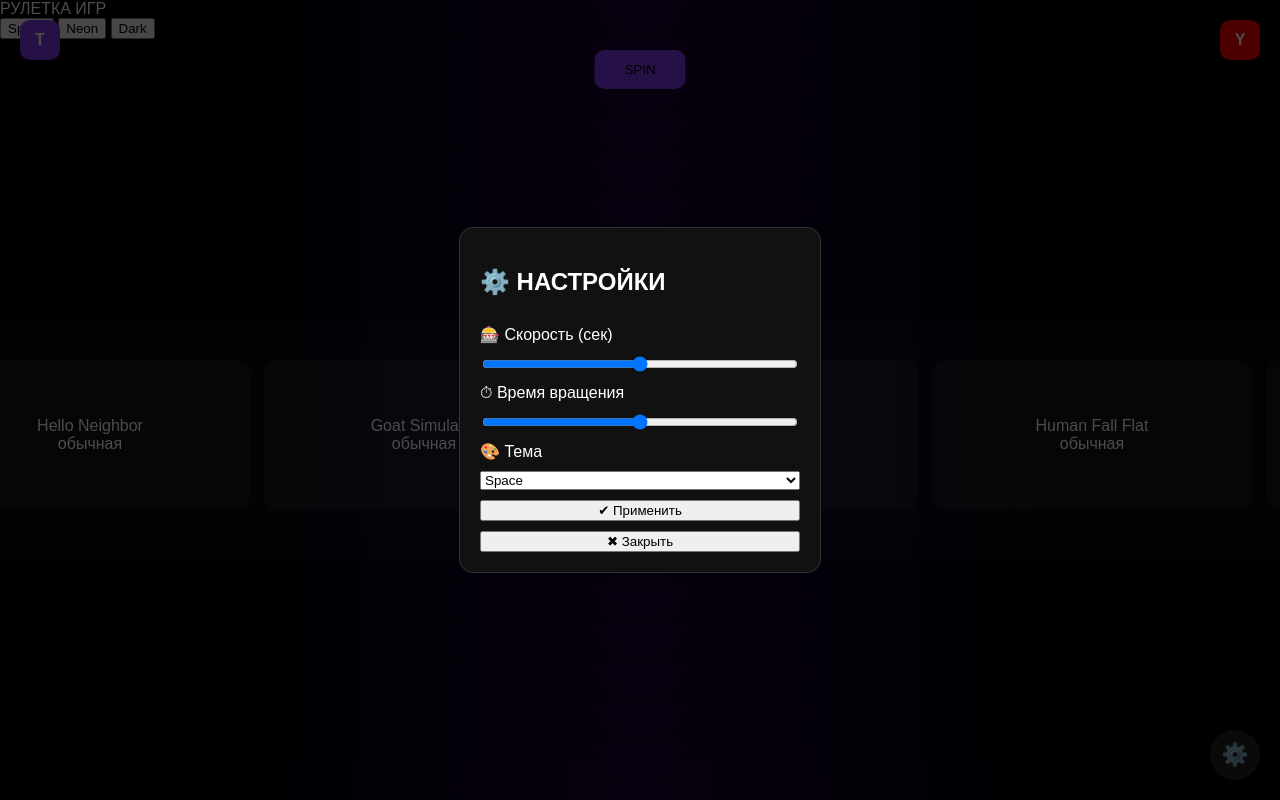
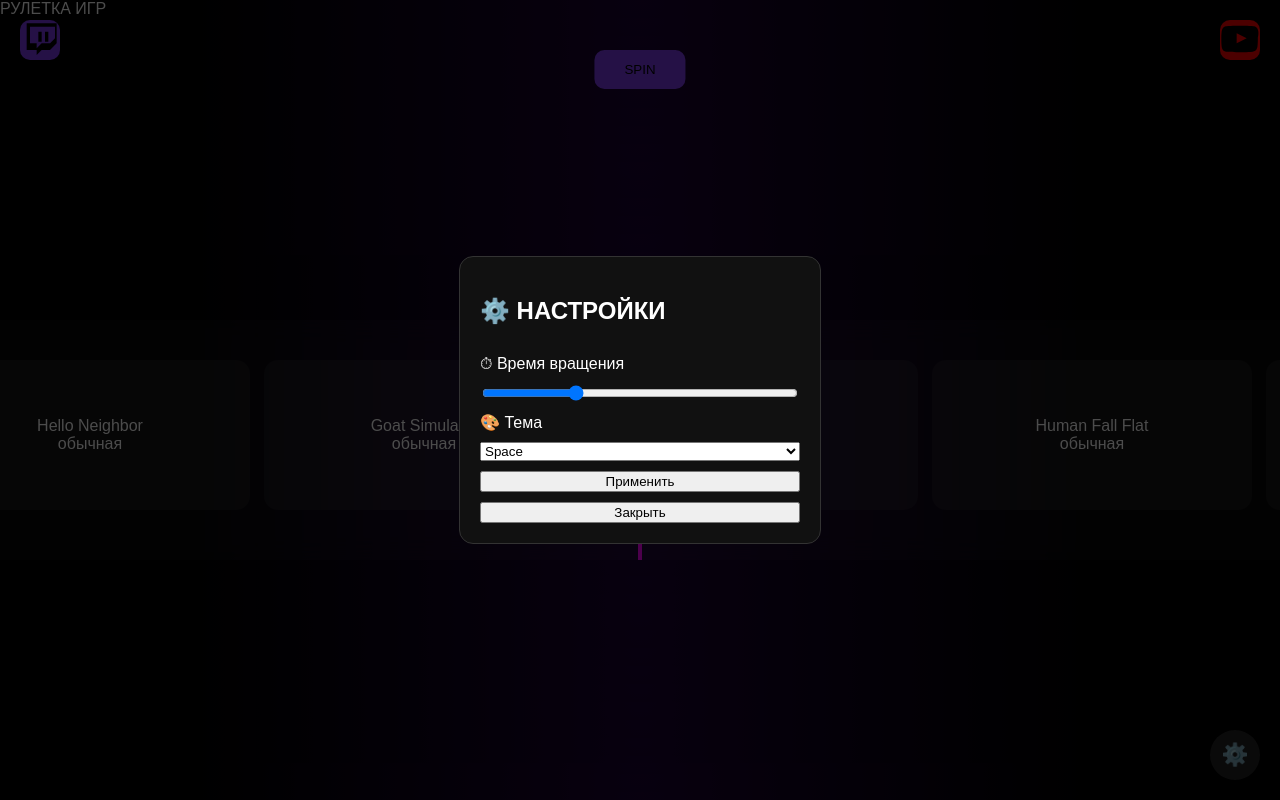
Before and after one commit to igorbakanov200505-create/Roulette, a plain HTML site: page index.html in a window 1280 px wide. Both pictures are taken after a click on the button "⚙️". Shown: the top 800 px of the page. Drawn offline with Linux system fonts and the light colour scheme.

Commit message:
Update index.html

```diff
--- a/index.html
+++ b/index.html
@@ -9,20 +9,24 @@
 
 <body class="space">
 
-<!-- 🌐 соц -->
-<a class="social twitch" href="https://www.twitch.tv/azraellonelive" target="_blank">T</a>
-<a class="social youtube" href="https://www.youtube.com/@AzraelLone" target="_blank">Y</a>
-
-<!-- ⚙️ настройки -->
+<!-- ⚙️ НАСТРОЙКИ -->
 <button class="settings-btn" onclick="openSettings()">⚙️</button>
 
+<!-- 🟣 Twitch (слева снизу) -->
+<a class="social twitch" href="https://www.twitch.tv/azraellonelive" target="_blank">
+  <svg viewBox="0 0 24 24">
+    <path d="M4 2h18v12l-4 4h-5l-3 3v-3H4V2zm2 2v10h4v3l3-3h5l3-3V4H6zm5 3h2v6h-2V7zm4 0h2v6h-2V7z"/>
+  </svg>
+</a>
+
+<!-- 🔴 YouTube (справа снизу) -->
+<a class="social youtube" href="https://www.youtube.com/@AzraelLone" target="_blank">
+  <svg viewBox="0 0 24 24">
+    <path d="M23 7s-.2-1.5-.8-2.2c-.8-.9-1.7-.9-2.1-1C17.2 3.5 12 3.5 12 3.5s-5.2 0-8.1.3c-.4.1-1.3.1-2.1 1C1.2 5.5 1 7 1 7S.8 8.8.8 10.6v1.7C.8 14.1 1 15.9 1 15.9s.2 1.5.8 2.2c.8.9 1.9.8 2.4.9 1.7.2 7.3.3 7.3.3s5.2 0 8.1-.3c.4-.1 1.3-.1 2.1-1 .6-.7.8-2.2.8-2.2s.2-1.8.2-3.6v-1.7C23.2 8.8 23 7 23 7zM10 14V8l6 3-6 3z"/>
+  </svg>
+</a>
+
 <div class="title">РУЛЕТКА ИГР</div>
-
-<div class="themes">
-  <button onclick="setTheme('space')">Space</button>
-  <button onclick="setTheme('neon')">Neon</button>
-  <button onclick="setTheme('dark')">Dark</button>
-</div>
 
 <button class="spin" onclick="spin()">SPIN</button>
 
@@ -33,17 +37,14 @@
 
 <div class="result" id="res"></div>
 
-<!-- ⚙️ MODAL -->
+<!-- ⚙️ МЕНЮ -->
 <div class="modal" id="modal">
   <div class="modal-box">
 
     <h2>⚙️ НАСТРОЙКИ</h2>
 
-    <label>🎰 Скорость (сек)</label>
-    <input type="range" min="2" max="8" step="0.5" id="speed">
-
     <label>⏱ Время вращения</label>
-    <input type="range" min="2" max="10" step="1" id="time">
+    <input type="range" id="time" min="3" max="10" value="5">
 
     <label>🎨 Тема</label>
     <select id="themeSelect">
@@ -52,8 +53,8 @@
       <option value="dark">Dark</option>
     </select>
 
-    <button onclick="applySettings()">✔ Применить</button>
-    <button onclick="closeSettings()">✖ Закрыть</button>
+    <button onclick="applySettings()">Применить</button>
+    <button onclick="closeSettings()">Закрыть</button>
 
   </div>
 </div>
```
